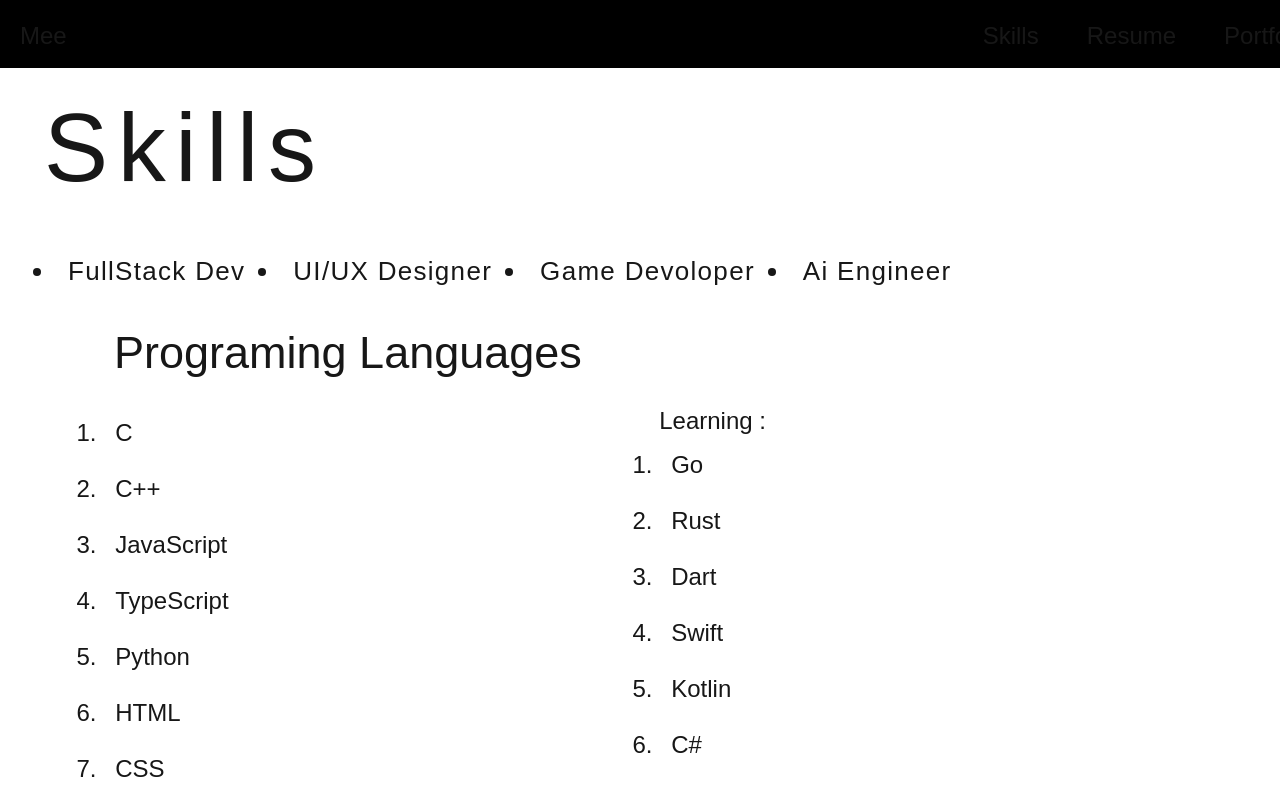
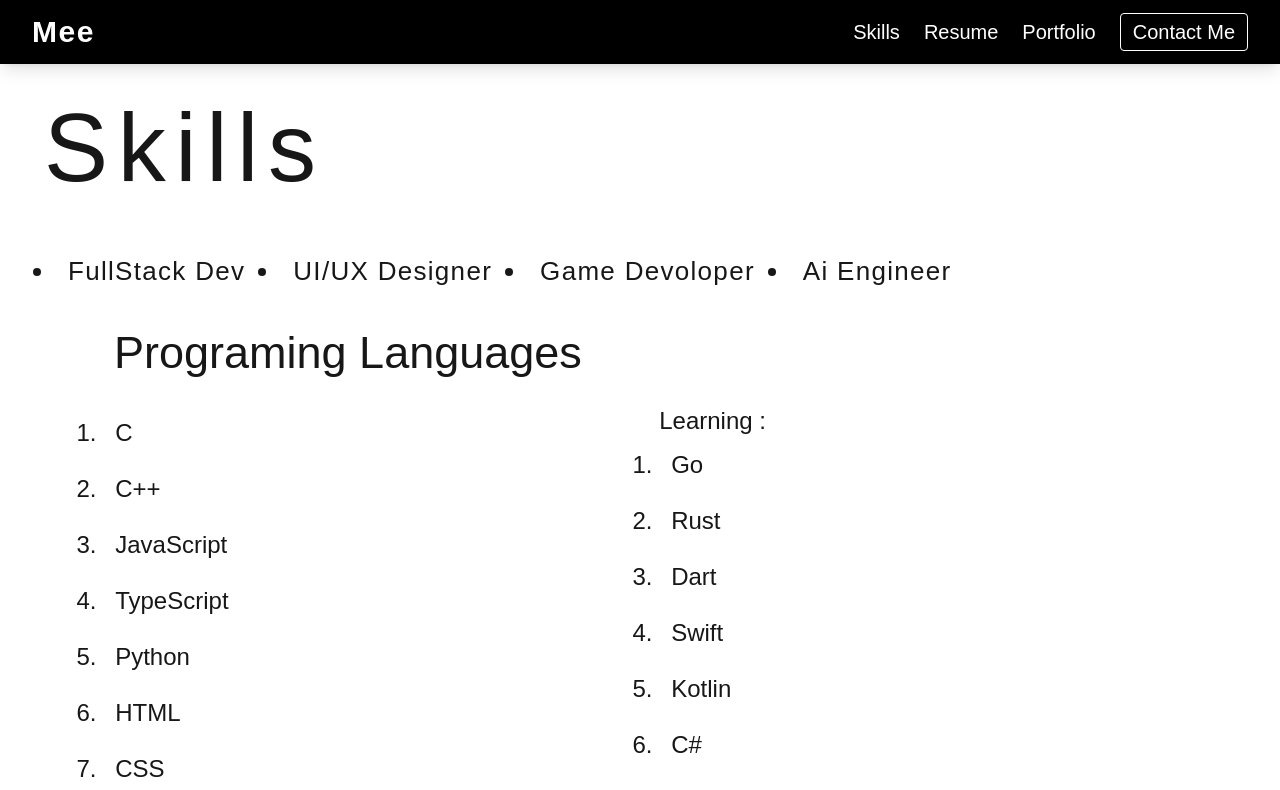
Before and after one commit to Cyberbee-pro/About-me, a Next.js app: page /Skills in a window 1280 px wide. Shown: the top 790 px of the page. Built offline with nearby package versions, Linux system fonts and the light colour scheme; a web font is replaced by a local one.

Commit message:
Portfolio done

```diff
--- a/app/Contact_me/page.tsx
+++ b/app/Contact_me/page.tsx
@@ -11,19 +11,32 @@ export default function Home() {
 }
 
 const Navigation =() =>{
-  return<div className="fixed w-full bg-black h-17 text-2xl z-60"> {/*Navigation bar */}
-        <div className="flex mt-5">
-          <div className="flex flex-start ml-5 pr-225">
-            Mee
-          </div>
-          <div className="flex right-0">
-            <Link href={"/Skills"} className="pl-4 pr-4 mr-4">Skills</Link>
-            <Link href={"/Resume"} className="pl-4 pr-4 mr-4">Resume</Link>
-            <Link href={"/Portfolio"} className="pl-4 pr-4 mr-4">Portfolio</Link>
-            <Link href={"/Contact_me"} className="pl-4 mr-3">Contact Me</Link>
-          </div>
+  return<div className="fixed w-full bg-black text-white z-50 shadow-lg"> {/* Navigation Bar Container */}
+    <div className="flex items-center justify-between h-16 px-4 md:px-8">
+
+        <div className="flex items-center text-3xl font-bold tracking-wider">
+            <Link href={"../"} className="hover:text-gray-400 transition duration-300">
+                Mee
+            </Link>
         </div>
-      </div>
+
+        <div className="hidden md:flex items-center space-x-6 text-xl">
+            <Link href={"/Skills"} className="hover:text-gray-400 transition duration-300">
+                Skills
+            </Link>
+            <Link href={"/Resume"} className="hover:text-gray-400 transition duration-300">
+                Resume
+            </Link>
+            <Link href={"/Portfolio"} className="hover:text-gray-400 transition duration-300">
+                Portfolio
+            </Link>
+            <Link href={"/Contact_me"} className="px-3 py-1 border border-white rounded hover:bg-white hover:text-black transition duration-300">
+                Contact Me
+            </Link>
+        </div>
+
+    </div>
+</div>
 }
 
 const Content =() =>{
--- a/app/Portfolio/page.tsx
+++ b/app/Portfolio/page.tsx
@@ -11,28 +11,96 @@ export default function Home() {
 }
 
 const Navigation =() =>{
-  return<div className="fixed w-full bg-black h-17 text-2xl z-60"> {/*Navigation bar */}
-        <div className="flex mt-5">
-          <div className="flex flex-start ml-5 pr-225">
-            <Link href={"../"} className="pl-4 pr-4 mr-4">Mee</Link>
-          </div>
-          <div className="flex right-0">
-            <Link href={"/Skills"} className="pl-4 pr-4 mr-4">Skills</Link>
-            <Link href={"/Resume"} className="pl-4 pr-4 mr-4">Resume</Link>
-            <Link href={"/Portfolio"} className="pl-4 pr-4 mr-4">Portfolio</Link>
-            <Link href={"/Contact_me"} className="pl-4 mr-3">Contact Me</Link>
-          </div>
+  return<div className="fixed w-full bg-black text-white z-50 shadow-lg"> {/* Navigation Bar Container */}
+    <div className="flex items-center justify-between h-16 px-4 md:px-8">
+
+        <div className="flex items-center text-3xl font-bold tracking-wider">
+            <Link href={"../"} className="hover:text-gray-400 transition duration-300">
+                Mee
+            </Link>
         </div>
-      </div>
+
+        <div className="hidden md:flex items-center space-x-6 text-xl">
+            <Link href={"/Skills"} className="hover:text-gray-400 transition duration-300">
+                Skills
+            </Link>
+            <Link href={"/Resume"} className="hover:text-gray-400 transition duration-300">
+                Resume
+            </Link>
+            <Link href={"/Portfolio"} className="hover:text-gray-400 transition duration-300">
+                Portfolio
+            </Link>
+            <Link href={"/Contact_me"} className="px-3 py-1 border border-white rounded hover:bg-white hover:text-black transition duration-300">
+                Contact Me
+            </Link>
+        </div>
+
+    </div>
+</div>
 }
 
 const Content =() =>{
   return<div className="absolute inset-x-0 top-16 h-16">
-    <div className="tracking-widest text-[6rem] p-3 pl-11">Resume</div>
+    <div className="tracking-widest text-[6rem] p-3 pl-11">Portfolio</div>
+  <div className="flex w-full justify-center space-x-16 p-6">
 
-    <div className="">
 
+    <div className="transform transition duration-500 hover:scale-110">
+    <div className="mask-radial-at-center bg-[url('/SolEspania.png')] w-[60vh] h-[30vh] rounded-[5%] z-10 bg-cover bg-no-repeat bg-center relative">
+        <Link href={"https://spain-tour-guide.vercel.app/"}><div className="bg-black/30 text-white flex items-end p-4 h-full rounded-[5%]">
+            SolEspania - a spain tour guide
+        </div>
+        </Link>
     </div>
+    </div>
+
+
+    <div className="transform transition duration-500 hover:scale-110">
+    <div className="mask-radial-at-center bg-[url('/brain.jpg')] w-[60vh] h-[30vh] rounded-[5%] z-10 bg-cover bg-no-repeat bg-center">
+    <div className="bg-black/30 text-white flex items-end p-4 h-full">
+            Brain 3d model in blender
+        </div>
+    </div>
+  </div>
+  </div>
+
+
+  <div className="flex w-full justify-center space-x-16 p-6">
+    <div className="transform transition duration-500 hover:scale-50">
+    <div className="mask-radial-at-center bg-[url('/Cpro.png')] w-[60vh] h-[30vh] rounded-[5%] z-10 bg-cover bg-no-repeat bg-center relative">
+        <div className="bg-black/30 text-white flex items-end p-4 h-full">
+            Cosmos OS - Work in pogress
+        </div>
+    </div>
+    </div>
+
+    <div className="transform transition duration-500 hover:scale-50">
+    <div className="mask-radial-at-center bg-[url('/Cpro.png')] w-[60vh] h-[30vh] rounded-[5%] z-10 bg-cover bg-no-repeat bg-center">
+    <div className="bg-black/30 text-white flex items-end p-4 h-full">
+            Ai or Real - Image authenticator
+        </div>
+    </div>
+    </div>
+  </div>
+
+  <div className="flex w-full justify-center space-x-16 p-6">
+    <div className="transform transition duration-500 hover:scale-50">
+    <div className="mask-radial-at-center bg-[url('/Cpro.png')] w-[60vh] h-[30vh] rounded-[5%] z-10 bg-cover bg-no-repeat bg-center relative">
+        <div className="bg-black/30 text-white flex items-end p-4 h-full">
+            Crop Yeild Predictor Ai
+        </div>
+    </div>
+    </div>
+
+    <div className="transform transition duration-500 hover:scale-50">
+    <div className="mask-radial-at-center bg-[url('/nthe.png')] w-[60vh] h-[30vh] rounded-[5%] z-10 bg-cover bg-no-repeat bg-center">
+    <div className="bg-black/30 text-white flex items-end p-4 h-full">
+            Nothing here Yet
+        </div>
+    </div>
+    </div>
+  </div>
+
 
     <Footer></Footer>
     </div>
--- a/app/Resume/page.tsx
+++ b/app/Resume/page.tsx
@@ -11,19 +11,32 @@ export default function Home() {
 }
 
 const Navigation =() =>{
-  return<div className="fixed w-full bg-black h-17 text-2xl z-60"> {/*Navigation bar */}
-        <div className="flex mt-5">
-          <div className="flex flex-start ml-5 pr-225">
-            Mee
-          </div>
-          <div className="flex right-0">
-            <Link href={"/Skills"} className="pl-4 pr-4 mr-4">Skills</Link>
-            <Link href={"/Resume"} className="pl-4 pr-4 mr-4">Resume</Link>
-            <Link href={"/Portfolio"} className="pl-4 pr-4 mr-4">Portfolio</Link>
-            <Link href={"/Contact_me"} className="pl-4 mr-3">Contact Me</Link>
-          </div>
+  return<div className="fixed w-full bg-black text-white z-50 shadow-lg"> {/* Navigation Bar Container */}
+    <div className="flex items-center justify-between h-16 px-4 md:px-8">
+
+        <div className="flex items-center text-3xl font-bold tracking-wider">
+            <Link href={"../"} className="hover:text-gray-400 transition duration-300">
+                Mee
+            </Link>
         </div>
-      </div>
+
+        <div className="hidden md:flex items-center space-x-6 text-xl">
+            <Link href={"/Skills"} className="hover:text-gray-400 transition duration-300">
+                Skills
+            </Link>
+            <Link href={"/Resume"} className="hover:text-gray-400 transition duration-300">
+                Resume
+            </Link>
+            <Link href={"/Portfolio"} className="hover:text-gray-400 transition duration-300">
+                Portfolio
+            </Link>
+            <Link href={"/Contact_me"} className="px-3 py-1 border border-white rounded hover:bg-white hover:text-black transition duration-300">
+                Contact Me
+            </Link>
+        </div>
+
+    </div>
+</div>
 }
 
 const Content =() =>{
--- a/app/Skills/page.tsx
+++ b/app/Skills/page.tsx
@@ -12,19 +12,32 @@ export default function Home() {
 }
 
 const Navigation =() =>{
-  return<div className="fixed w-full bg-black h-17 text-2xl z-60"> {/*Navigation bar */}
-        <div className="flex mt-5">
-          <Link href={"../"} className="flex flex-start ml-5 pr-225">
-            Mee
-          </Link>
-          <div className="flex right-0">
-            <div className="pl-4 pr-4 mr-4">Skills</div>
-            <Link href={"/Resume"} className="pl-4 pr-4 mr-4">Resume</Link>
-            <Link href={"/Portfolio"} className="pl-4 pr-4 mr-4">Portfolio</Link>
-            <Link href={"/Contact_me"} className="pl-4 mr-3">Contact Me</Link>
-          </div>
+  return<div className="fixed w-full bg-black text-white z-50 shadow-lg"> {/* Navigation Bar Container */}
+    <div className="flex items-center justify-between h-16 px-4 md:px-8">
+
+        <div className="flex items-center text-3xl font-bold tracking-wider">
+            <Link href={"../"} className="hover:text-gray-400 transition duration-300">
+                Mee
+            </Link>
         </div>
-      </div>
+
+        <div className="hidden md:flex items-center space-x-6 text-xl">
+            <Link href={"/Skills"} className="hover:text-gray-400 transition duration-300">
+                Skills
+            </Link>
+            <Link href={"/Resume"} className="hover:text-gray-400 transition duration-300">
+                Resume
+            </Link>
+            <Link href={"/Portfolio"} className="hover:text-gray-400 transition duration-300">
+                Portfolio
+            </Link>
+            <Link href={"/Contact_me"} className="px-3 py-1 border border-white rounded hover:bg-white hover:text-black transition duration-300">
+                Contact Me
+            </Link>
+        </div>
+
+    </div>
+</div>
 }
 
 const Content =() =>{
@@ -101,6 +114,7 @@ const Content =() =>{
               <li className="p-3">GitHub</li>
               <li className="p-3">Figma</li>
               <li className="p-3">Blender</li>
+              <li className="p-3">TinkerCad</li>
 
             </ol>
           </div>
--- a/app/page.tsx
+++ b/app/page.tsx
@@ -11,19 +11,32 @@ export default function Home() {
 }
 
 const Navigation =() =>{
-  return<div className="fixed w-full bg-black h-17 text-2xl z-60"> {/*Navigation bar */}
-        <div className="flex mt-5">
-          <div className="flex flex-start ml-5 pr-225">
-            Mee
-          </div>
-          <div className="flex right-0">
-            <Link href={"/Skills"} className="pl-4 pr-4 mr-4">Skills</Link>
-            <Link href={"/Resume"} className="pl-4 pr-4 mr-4">Resume</Link>
-            <Link href={"/Portfolio"} className="pl-4 pr-4 mr-4">Portfolio</Link>
-            <Link href={"/Contact_me"} className="pl-4 mr-3">Contact Me</Link>
-          </div>
+  return<div className="fixed w-full bg-black text-white z-50 shadow-lg"> {/* Navigation Bar Container */}
+    <div className="flex items-center justify-between h-16 px-4 md:px-8">
+
+        <div className="flex items-center text-3xl font-bold tracking-wider">
+            <Link href={"../"} className="hover:text-gray-400 transition duration-300">
+                Mee
+            </Link>
         </div>
-      </div>
+
+        <div className="hidden md:flex items-center space-x-6 text-xl">
+            <Link href={"/Skills"} className="hover:text-gray-400 transition duration-300">
+                Skills
+            </Link>
+            <Link href={"/Resume"} className="hover:text-gray-400 transition duration-300">
+                Resume
+            </Link>
+            <Link href={"/Portfolio"} className="hover:text-gray-400 transition duration-300">
+                Portfolio
+            </Link>
+            <Link href={"/Contact_me"} className="px-3 py-1 border border-white rounded hover:bg-white hover:text-black transition duration-300">
+                Contact Me
+            </Link>
+        </div>
+
+    </div>
+</div>
 }
 
 const Content =() =>{
```
Also changed, not shown: public/Cpro.png (renamed from public/Code in progress f.png), 1 other file (tests, documents, lock files or other folders).
